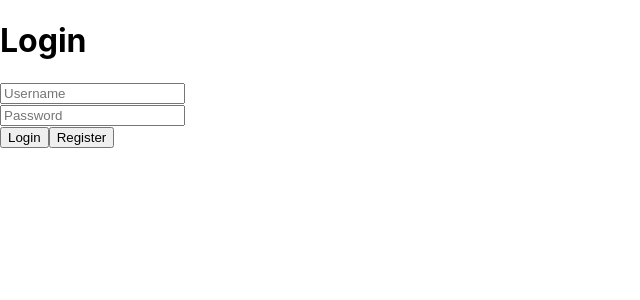
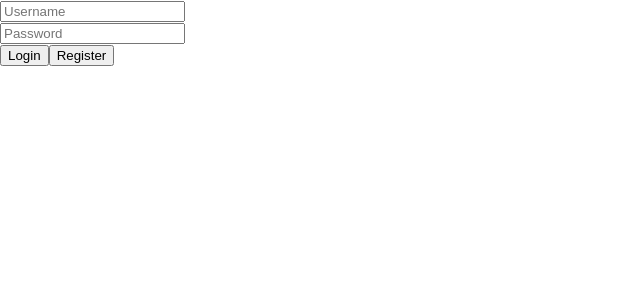
Before and after one commit to AdonisAlgos/pizza-ordering-system, a React (Create React App) app in the folder pizza-ordering-app/: page / in a window 1280 px wide. Shown: the top 300 px of the page, without its empty margins (0-640 px from the left). Built offline with nearby package versions, Linux system fonts and the light colour scheme.

Commit message:
added basic login css

```diff
--- a/pizza-ordering-app/src/pages/Login.page.js
+++ b/pizza-ordering-app/src/pages/Login.page.js
@@ -2,19 +2,18 @@ import React from "react";
 
 const LoginPage = () => {
   return (
-    <div>
-      <h1>Login</h1>
-      <div>
-        <input type="text" placeholder="Username" />
+    <form>
+      <div class="form-group">
+        <input type="text" class="form-control" placeholder="Username" />
       </div>
-      <div>
-        <input type="password" placeholder="Password" />
+      <div class="form-group">
+        <input type="password" class="form-control" placeholder="Password" />
       </div>
-      <div>
-        <button>Login</button>
-        <button>Register</button>
+      <div class="d-flex justify-content-center">
+        <button class="btn btn-primary me-2">Login</button>
+        <button class="btn btn-primary">Register</button>
       </div>
-    </div>
+    </form>
   );
 };
 
```
